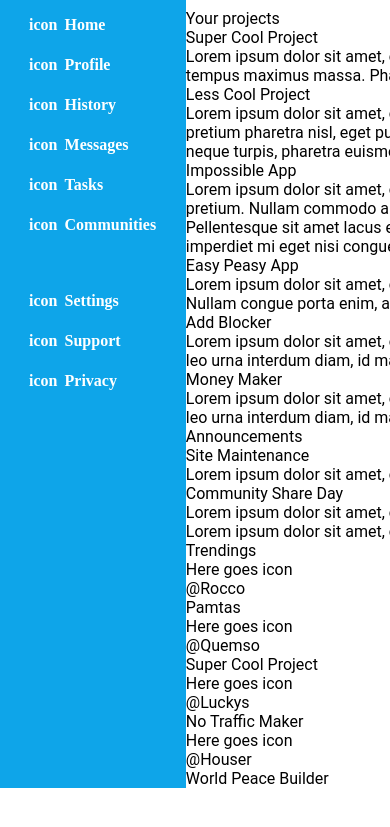
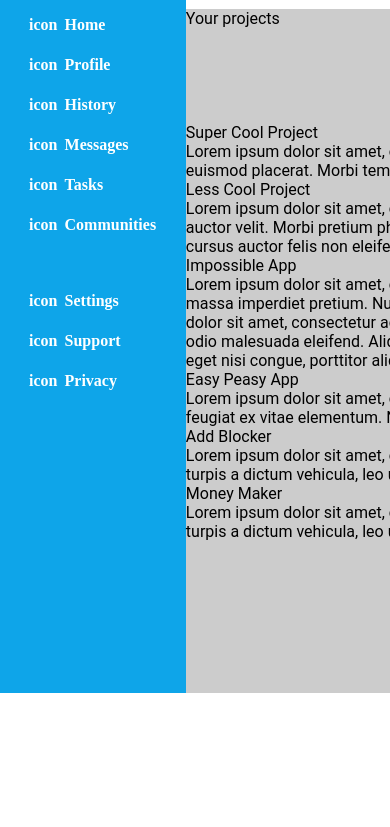
Before and after one commit to Houser97/Admin-Dashboard, a plain HTML site: page index.html in a window 390 px wide. Shown: the part 93-920 px from the top of the page. After the commit the page ends 844 px from the top, so only its background shows below. Drawn offline with Linux system fonts and the light colour scheme.

Commit message:
Create layout of the body
This layout should be responsive, which will be applied in the upcoming
changes. For the momento the general disposition was set.

```diff
--- a/index.html
+++ b/index.html
@@ -91,6 +91,7 @@
         </div>
 
         <div class="body">
+            <div class="body1">
                 <div class="project_container">
                     <div class="title_projects">Your projects</div>
                     <div class="projects">
@@ -122,7 +123,6 @@
                 </div>
 
                 <div class="left_sidebar">
-
                     <div class="announcements_first">
                         <div class="title_announcements">Announcements</div>
                         <div class="body_announcements">
@@ -174,6 +174,7 @@
                 </div>
             </div>
         </div>
+    </div>
 
 </body>
 </html>
--- a/style.css
+++ b/style.css
@@ -130,6 +130,7 @@ form button{
     grid-row: 2/3;
     grid-column: 2/-1;
     padding-right: 40px;
+
 }
 
 .container .top_part_second_part .user{
@@ -177,3 +178,32 @@ form button{
     font-size: 20px;
     font-weight: 600;
 }
+
+/*----------------------Body for the projects---------------------*/
+.container .body {
+    grid-column: 2/-1;
+    grid-row: 3/-1;
+    background-color: rgba(0, 0,0, 0.2);
+}
+
+.container .body .body1{
+    display: grid;
+    grid-template-columns: 1fr 0.3fr;
+}
+
+/*------contenedores interiores-------*/
+.project_container{
+    display: grid;
+    grid-template-rows: 0.2fr 1fr;
+}
+
+.body1 .left_sidebar{
+    display: grid;
+    grid-template-rows: 1fr 1fr;
+}
+
+.body1 .left_sidebar .announcements_first,
+.body1 .left_sidebar .trending{
+    display: grid;
+    grid-template-rows: 0.2fr 1fr;
+}
```
Lines whose indentation alone changed are shown as unchanged.
